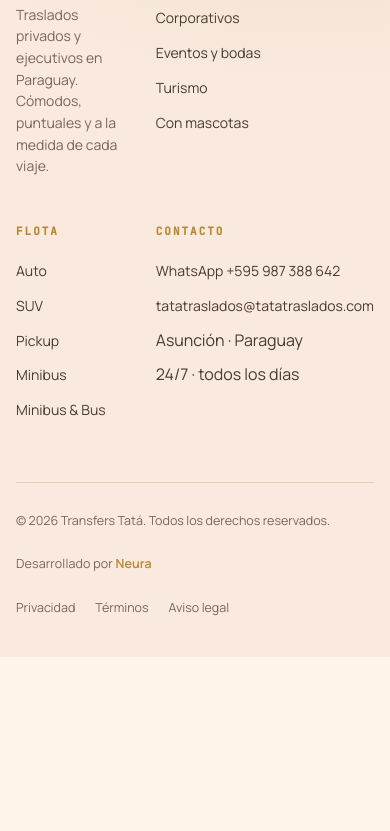
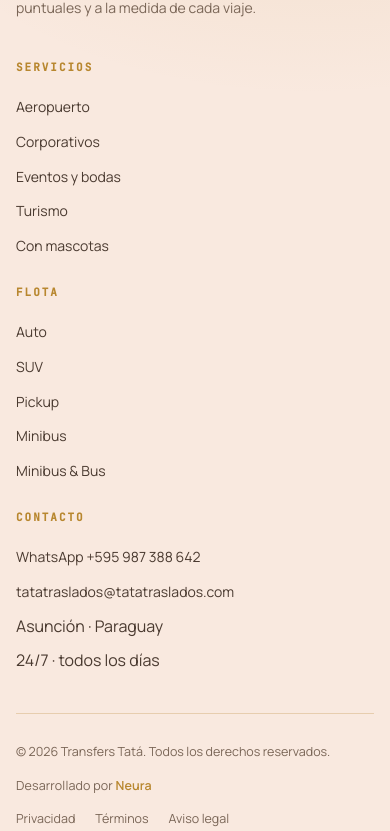
Before and after one commit to bartsilvera12-gif/transfer-tata, a plain HTML site: page index.html in a window 390 px wide. Shown: the part 8722-9553 px from the top of the page. Before the commit the page ends 9379 px from the top, so only its background shows below. Drawn offline with nearby package versions, Linux system fonts and the light colour scheme; no server answers.

Commit message:
Fix footer layout on mobile
Stack footer into one column on small screens and add bottom padding so
the legal links clear the floating WhatsApp / dark-mode buttons.

Co-Authored-By: Claude Opus 4.8 <noreply@anthropic.com>

```diff
--- a/index.html
+++ b/index.html
@@ -1570,6 +1570,12 @@
   @media (max-width: 880px){
     .footer-grid{ grid-template-columns: 1fr 1fr; gap: 32px }
     .footer-bot{flex-direction:column; align-items:flex-start}
+  }
+  @media (max-width: 560px){
+    .footer{ padding: 52px 0 104px }   /* espacio extra abajo para no chocar con los botones flotantes */
+    .footer-grid{ grid-template-columns: 1fr; gap: 26px; margin-bottom: 40px }
+    .footer .brand-tag{ max-width: none }
+    .footer-bot{ gap: 14px }
   }
 
   /* ---------- floating WA on mobile ---------- */
```
